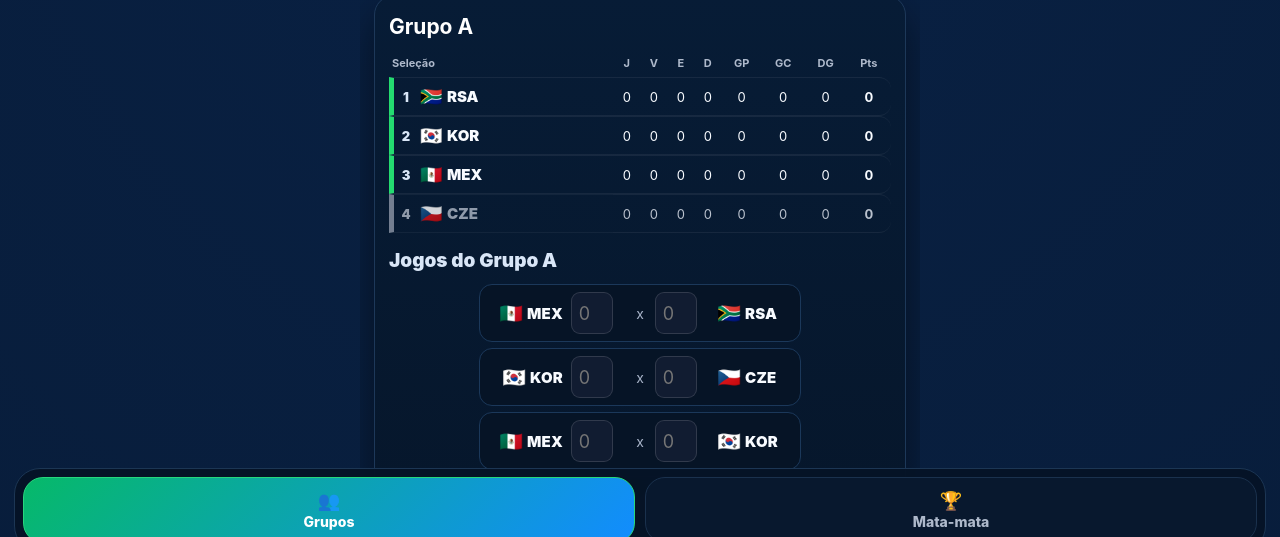
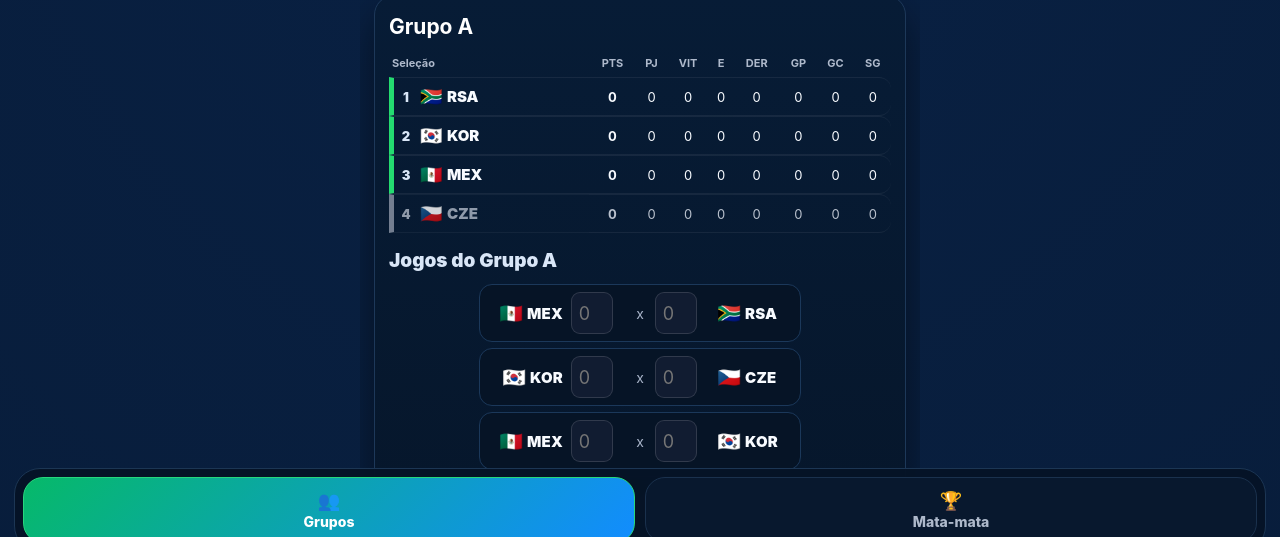
Before and after one commit to Ronaldo-alcantara-araujo/Copa-do-mundo-2026, a plain HTML site: page index.html in a window 1280 px wide. Shown: the part 234-771 px from the top of the page. Drawn offline with Linux system fonts and the light colour scheme.

Commit message:
Add files via upload

```diff
--- a/index.html
+++ b/index.html
@@ -300,9 +300,9 @@ function qualifiedIds(){return new Set(allQualified().filter(Boolean).map(t=>t.i
 function updateAllGroupTables(){Object.keys(state.teams).forEach(updateGroupTable);}
 function pickThird(allowed,used,thirds){let t=thirds.find(x=>allowed.includes(x.g)&&!used.has(x.g));if(t){used.add(t.g);return t;}return null;}
 function slotTeam(slot,q,usedThirds){if(slot[0]==='W')return q.winners[slot[1]]||null;if(slot[0]==='R')return q.seconds[slot[1]]||null;if(slot[0]==='T')return pickThird(slot.slice(1),usedThirds,q.thirds);return null;}
-function tableBody(g){let rows=calcGroup(g), qids=qualifiedIds();return rows.map((r,i)=>{let ok=qids.has(r.id);return `<tr class="class-row ${ok?'qualified':'eliminated'}"><td><span class="group-table-team"><span class="group-pos">${i+1}</span><span class="flag">${r.flag}</span><span class="country-name">${r.code||defaultCode(r.name)}</span></span></td><td>${r.j}</td><td>${r.v}</td><td>${r.e}</td><td>${r.d}</td><td>${r.gp}</td><td>${r.gc}</td><td>${r.sg}</td><td><b>${r.p}</b></td></tr>`}).join('');}
+function tableBody(g){let rows=calcGroup(g), qids=qualifiedIds();return rows.map((r,i)=>{let ok=qids.has(r.id);return `<tr class="class-row ${ok?'qualified':'eliminated'}"><td><span class="group-table-team"><span class="group-pos">${i+1}</span><span class="flag">${r.flag}</span><span class="country-name">${r.code||defaultCode(r.name)}</span></span></td><td><b>${r.p}</b></td><td>${r.j}</td><td>${r.v}</td><td>${r.e}</td><td>${r.d}</td><td>${r.gp}</td><td>${r.gc}</td><td>${r.sg}</td></tr>`}).join('');}
 function updateGroupTable(g){const body=document.getElementById(`tbody-${g}`);if(body)body.innerHTML=tableBody(g);}
-function groupHtml(g){let table=`<table class="table"><thead><tr><th>Seleção</th><th>J</th><th>V</th><th>E</th><th>D</th><th>GP</th><th>GC</th><th>DG</th><th>Pts</th></tr></thead><tbody id="tbody-${g}">${tableBody(g)}</tbody></table>`;
+function groupHtml(g){let table=`<table class="table"><thead><tr><th>Seleção</th><th>PTS</th><th>PJ</th><th>VIT</th><th>E</th><th>DER</th><th>GP</th><th>GC</th><th>SG</th></tr></thead><tbody id="tbody-${g}">${tableBody(g)}</tbody></table>`;
 let ms=Object.entries(state.matches).filter(([k,m])=>m.g===g).map(([k,m])=>`<div class="match group-match"><div class="home">${shortTeam(team(g,m.h))}</div><input inputmode="numeric" pattern="[0-9]*" type="number" min="0" value="${m.hg}" data-m="${k}" data-g="${g}" data-f="hg" placeholder="0"><div class="x">x</div><input inputmode="numeric" pattern="[0-9]*" type="number" min="0" value="${m.ag}" data-m="${k}" data-g="${g}" data-f="ag" placeholder="0"><div class="away">${shortTeam(team(g,m.a))}</div></div>`).join('');
 return `<div class="card"><h2 class="group-title">Grupo ${g}</h2><div class="table-wrap">${table}</div><div class="matches-title">Jogos do Grupo ${g}</div><div class="matches">${ms}</div><div class="next-tip">Dica: ao tocar em “próximo” no teclado, o app mantém o campo ativo e não volta para o topo.</div></div>`}
 function renderGroups(){groupsBox.innerHTML=Object.keys(state.teams).map(groupHtml).join('');document.querySelectorAll('input[data-m]').forEach(inp=>{inp.oninput=e=>{let m=state.matches[e.target.dataset.m];m[e.target.dataset.f]=e.target.value===''?'':Math.max(0,parseInt(e.target.value)||0);saveOnly();stDone.textContent=Object.values(state.matches).filter(x=>x.hg!==''&&x.ag!=='').length;updateAllGroupTables();};});}
```
